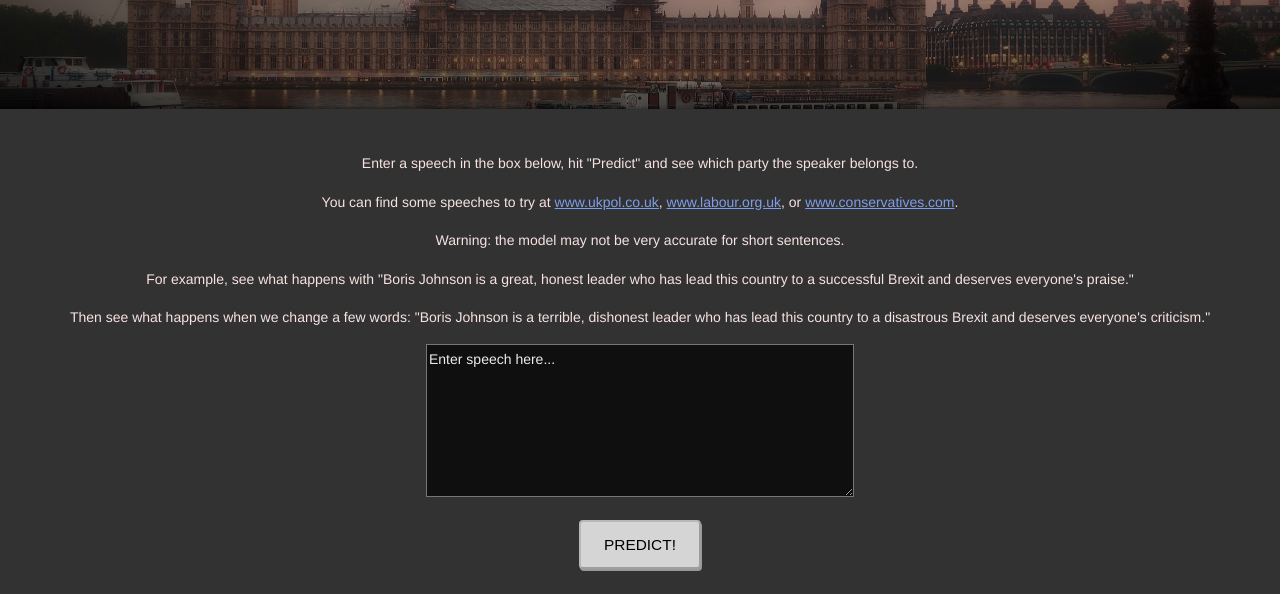
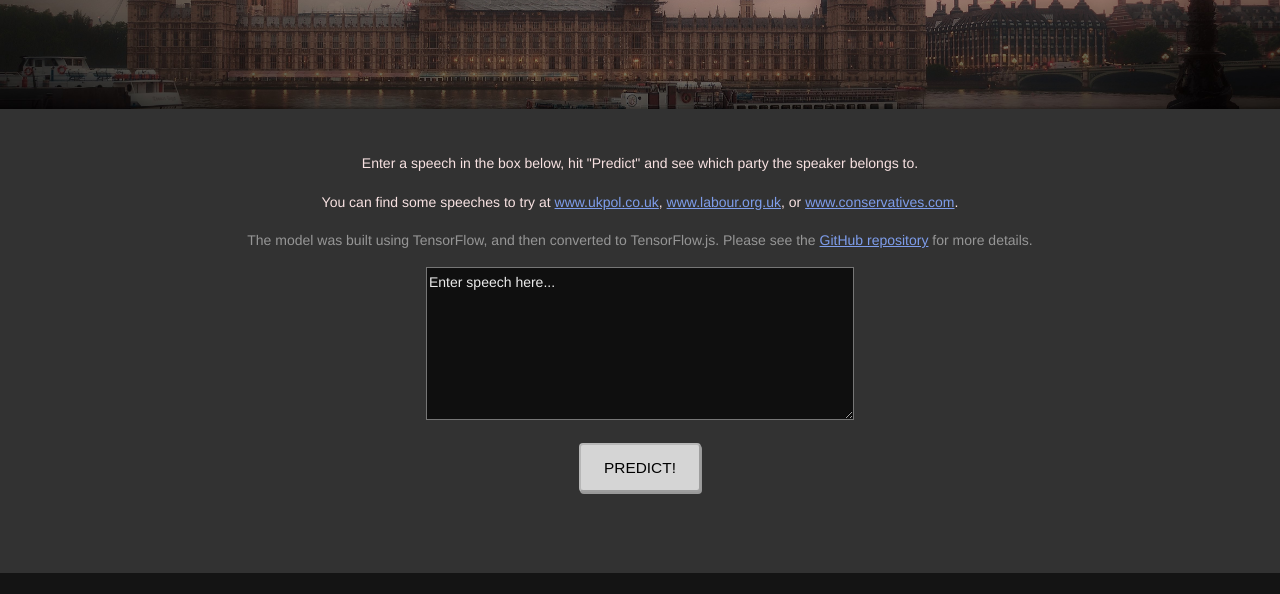
Before and after one commit to andrewsale/MP-app.github.io, a plain HTML site: page index.html in a window 1280 px wide. Shown: the part 149-743 px from the top of the page. Drawn offline with nearby package versions, Linux system fonts and the light colour scheme; a script that the page names is missing.

Commit message:
Update index.html

```diff
--- a/index.html
+++ b/index.html
@@ -59,7 +59,13 @@
                 <a href="https://labour.org.uk/category/latest/" target="_blank">www.labour.org.uk</a>, or
                 <a href="https://www.conservatives.com/news" target="_blank">www.conservatives.com</a>.
             </p>
-            <p>
+            <p style="color:rgb(150, 150, 150)">
+                The model was built using TensorFlow, and then converted to TensorFlow.js.
+                Please see the <a href="https://github.com/andrewsale/MPWhoSaidThat">GitHub repository</a> for more details.
+            </p>
+
+
+            <!-- <p>
                 Warning: the model may not be very accurate for short sentences.
             </p>
             <p>
@@ -69,7 +75,7 @@
             <p>
                 Then see what happens when we change a few words:
                 "Boris Johnson is a terrible, dishonest leader who has lead this country to a disastrous Brexit and deserves everyone's criticism."
-            </p>
+            </p> -->
 
             <div class="ml-container">
                 <textarea id="userInput" rows="6" cols="50" style="background-color:rgb(15, 15, 15); color:rgb(235, 235, 235)">Enter speech here...</textarea>
```
